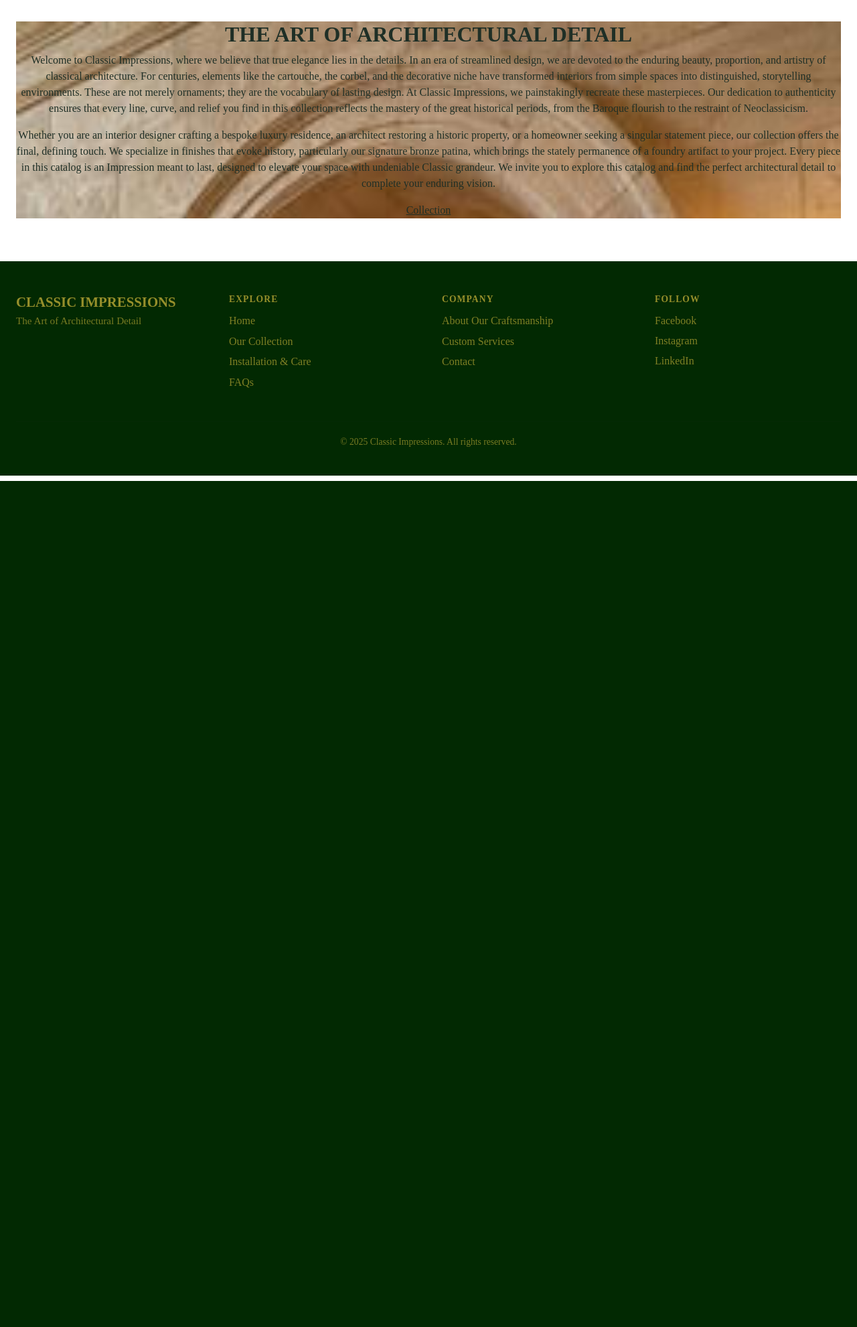
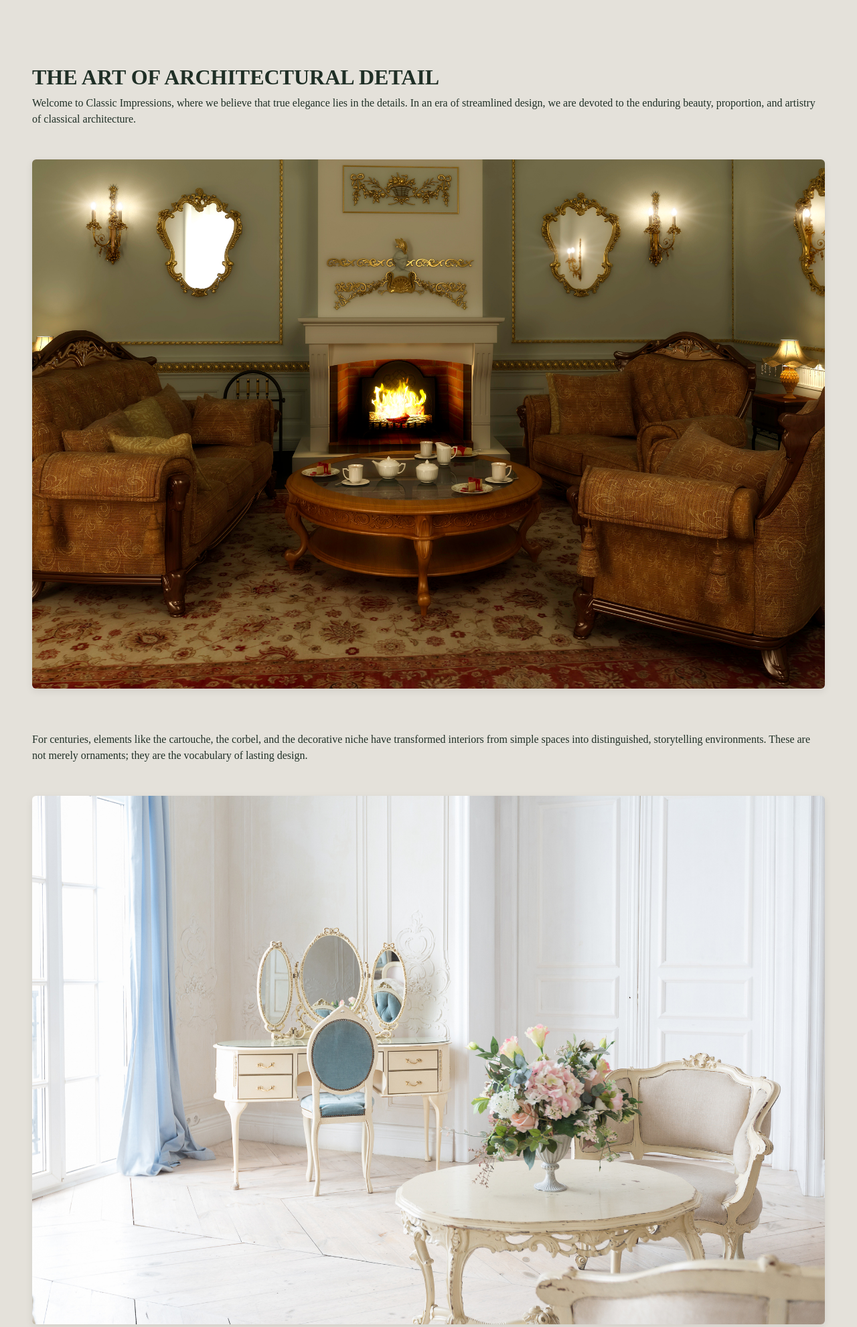
Before and after one commit to monicathomas8/Classic-Impressions, a Django app: template templates/home.html in a window 1280 px wide. Shown: the part 82-2063 px from the top of the page at 67% size. Before the commit the page ends 800 px from the top, so only its background shows below. Run offline with Django 5.2, Linux system fonts and the light colour scheme; the template is opened without the code that fills it, so the values that code supplies are empty; some web fonts are replaced.

Commit message:
added images, change css and page classes, change homepage styles

```diff
--- a/static/css/style.css
+++ b/static/css/style.css
@@ -3,8 +3,10 @@ body {
     color: #1f2f26;  /* deep forest green */
 }
 
-main {
-  padding-top: 1.5rem;
+html, body {
+  margin: 0;
+  padding: 0;
+  background-color: #E4E1DA;
 }
 
 /* Container to center content and limit max width */
@@ -36,7 +38,6 @@ h1, h2, h3, h4, h5, h6 {
 
 /* Classic Impressions - Minimal Premium Header */
 .ci-navbar {
-    position: sticky;
     top: 0;
     z-index: 1030;
     background: #022902;
@@ -151,10 +152,52 @@ h1, h2, h3, h4, h5, h6 {
 }
 
 .home-intro {
+  padding: 6rem 2rem 2rem;
+  color: black;
+  box-sizing: border-box;
   text-align: center;
-  background-image: url('/media/images/unnamed.jpg');
-  background-size: cover;
 }
+
+.home-sections {
+  display: flex;
+  flex-direction: column;
+  gap: 4rem;
+  padding: 4rem 1.5rem;
+}
+
+.content-block {
+  display: flex;
+  flex-wrap: wrap;
+  align-items: center;
+  gap: 2rem;
+  max-width: 1400px;
+  margin: 0 auto;
+}
+
+.content-block.reverse {
+  flex-direction: row-reverse;
+}
+
+.content-block .text {
+  flex: 1 1 50%;
+  min-width: 300px;
+}
+
+.content-block .image {
+  flex: 1 1 50%;
+  min-width: 300px;
+}
+
+.content-block .image img {
+  width: 100%;
+  height: auto;
+  border-radius: 6px;
+  box-shadow: 0 4px 12px rgba(0,0,0,0.08);
+}
+
+
+
+
 
 /* Classic Impressions Footer */
 .ci-footer {
--- a/templates/about.html
+++ b/templates/about.html
@@ -4,8 +4,9 @@
 
 {% block content %}
 <section>
+    <h1>Craftsmanship</h1>
     <div class="section-card">
-        <h1>Craftsmanship</h1>
+
         <h2>The Art of Timeless Elegance</h2>
         <p>
             At Classic Impressions, our commitment to craftsmanship is the cornerstone of our brand.
--- a/templates/faq.html
+++ b/templates/faq.html
@@ -3,10 +3,10 @@
 {% block title %}FAQs - Classic Impressions{% endblock %}
 
 {% block content %}
-<section></section>
+<section>
+    <h1>Frequently Asked Questions</h1>
+</section>
 <div class="section-card">
-    <h1>Frequently Asked Questions</h1>
-
         <p>
             Here are some of the most common questions we receive about our products and services.
             If you have a question that isn't answered here, please feel free to <a href="/contact">contact us</a>.
--- a/templates/home.html
+++ b/templates/home.html
@@ -4,30 +4,47 @@
 {% block title %}Home | Classic Impressions{% endblock %}
 
 {% block content %}
-<section class="home-intro">
+<section class="home-sections">
 
-    <h2>The Art of Architectural Detail</h2>
+  <div class="content-block">
+    <div class="text">
+      <h2>The Art of Architectural Detail</h2>
+      <p>Welcome to Classic Impressions, where we believe that true elegance lies in the details. In an era of streamlined design, we are devoted to the enduring beauty, proportion, and artistry of classical architecture.</p>
+    </div>
+    <div class="image">
+      <img src="/media/images/drawingroom.jpg" alt="Architectural carving detail">
+    </div>
+  </div>
 
-    <p>Welcome to Classic Impressions, where we believe that true elegance lies in the details.
-        In an era of streamlined design, we are devoted to the enduring beauty, proportion, and artistry of classical architecture.
+  <div class="content-block reverse">
+    <div class="text">
+      <p>For centuries, elements like the cartouche, the corbel, and the decorative niche have transformed interiors from simple spaces into distinguished, storytelling environments. These are not merely ornaments; they are the vocabulary of lasting design.</p>
+    </div>
+    <div class="image">
+      <img src="/media/images/dressingroom.jpg" alt="Historical niche in wall">
+    </div>
+  </div>
 
-        For centuries, elements like the cartouche, the corbel, and the decorative niche have transformed interiors from simple spaces into distinguished,
-        storytelling environments. These are not merely ornaments; they are the vocabulary of lasting design.
+  <div class="content-block">
+    <div class="text">
+      <p>At Classic Impressions, we painstakingly recreate these masterpieces. Our dedication to authenticity ensures that every line, curve, and relief reflects the mastery of the great historical periods — from the Baroque flourish to the restraint of Neoclassicism.</p>
+    </div>
+    <div class="image">
+      <img src="/media/images/livingroom.jpg" alt="Baroque moulding close-up">
+    </div>
+  </div>
 
-        At Classic Impressions, we painstakingly recreate these masterpieces. Our dedication to authenticity ensures that every line, curve,
-        and relief you find in this collection reflects the mastery of the great historical periods, from the Baroque flourish to the restraint of Neoclassicism.
-    </p>
-    <p>Whether you are an interior designer crafting a bespoke luxury residence, an architect restoring a historic property,
-        or a homeowner seeking a singular statement piece, our collection offers the final, defining touch.
+  <div class="content-block reverse">
+    <div class="text">
+      <p>We specialize in finishes that evoke history, particularly our signature bronze patina, which brings the stately permanence of a foundry artifact to your project. Every piece in this catalog is an Impression meant to last, designed to elevate your space with undeniable Classic grandeur.</p>
+      <p><a href="{% url 'products' %}">Explore the Collection</a></p>
+    </div>
+    <div class="image">
+      <img src="/media/images/lunchroom.jpg" alt="Bronze-finished architectural piece">
+    </div>
+  </div>
 
-        We specialize in finishes that evoke history, particularly our signature bronze patina,
-        which brings the stately permanence of a foundry artifact to your project.
-        Every piece in this catalog is an Impression meant to last, designed to elevate your space with undeniable Classic grandeur.
-        We invite you to explore this catalog and find the perfect architectural detail to complete your enduring vision.
-    </p>
-    <p>
-        <a href="{% url 'products' %}">Collection</a>
-    </p>
 </section>
 
+
 {% endblock %}
```
Also changed, not shown: media/images/drawingroom.jpg (added), media/images/dressingroom.jpg (added), media/images/livingroom.jpg (added), media/images/lunchroom.jpg (added).
